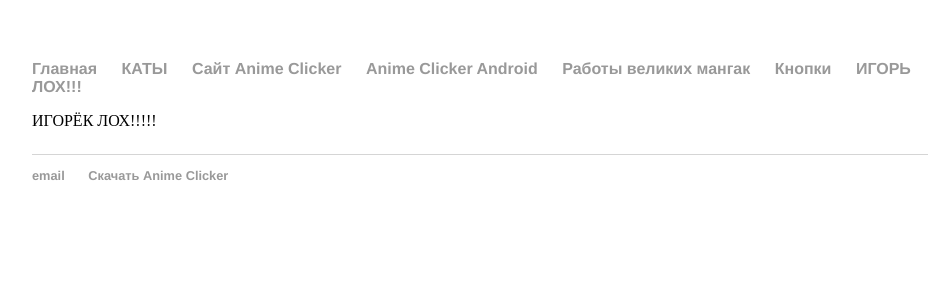
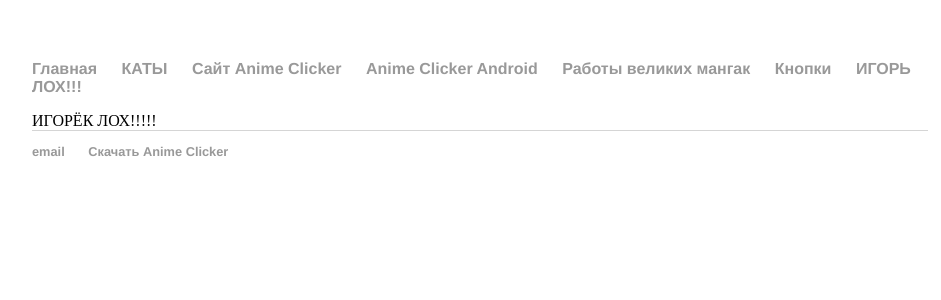
Before and after one commit to catink123/catink123.github.io, a Jekyll site: the page built from igorlox/index.html, in a window 1280 px wide. Shown: the top 300 px of the page, without its empty margins (160-1101 px from the left). Built offline with Jekyll 4.4.1, drawn with Linux system fonts in a browser that asks for light colours.

Commit message:
Update index.html

```diff
--- a/igorlox/index.html
+++ b/igorlox/index.html
@@ -4,5 +4,5 @@ layout: default
 ---
 
 <div class="blurb>
-    <p style="font-size:8em">ИГОРЁК ЛОХ!!!!!</p>
+    <h1 style="font-size:8em">ИГОРЁК ЛОХ!!!!!</h1>
 </div>
```
